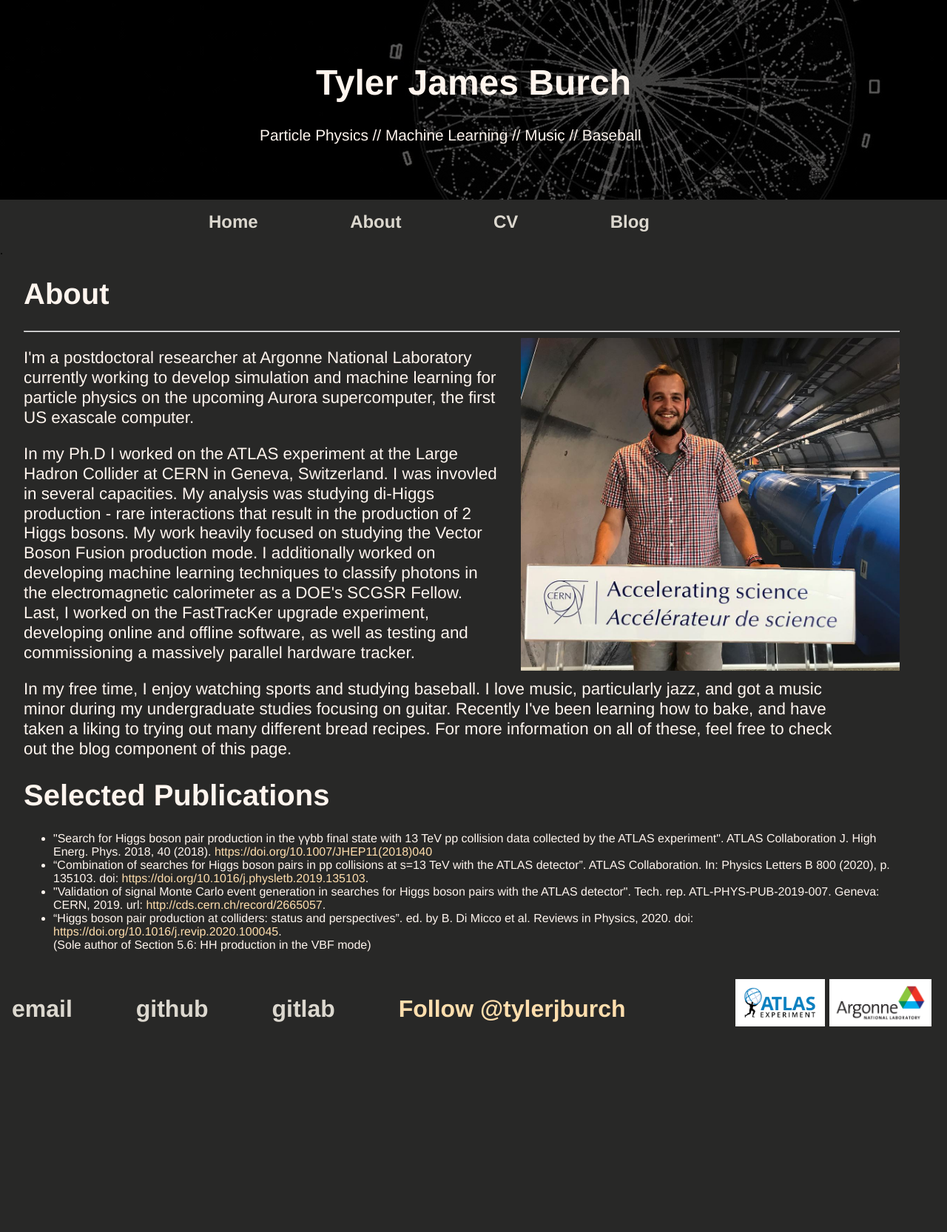
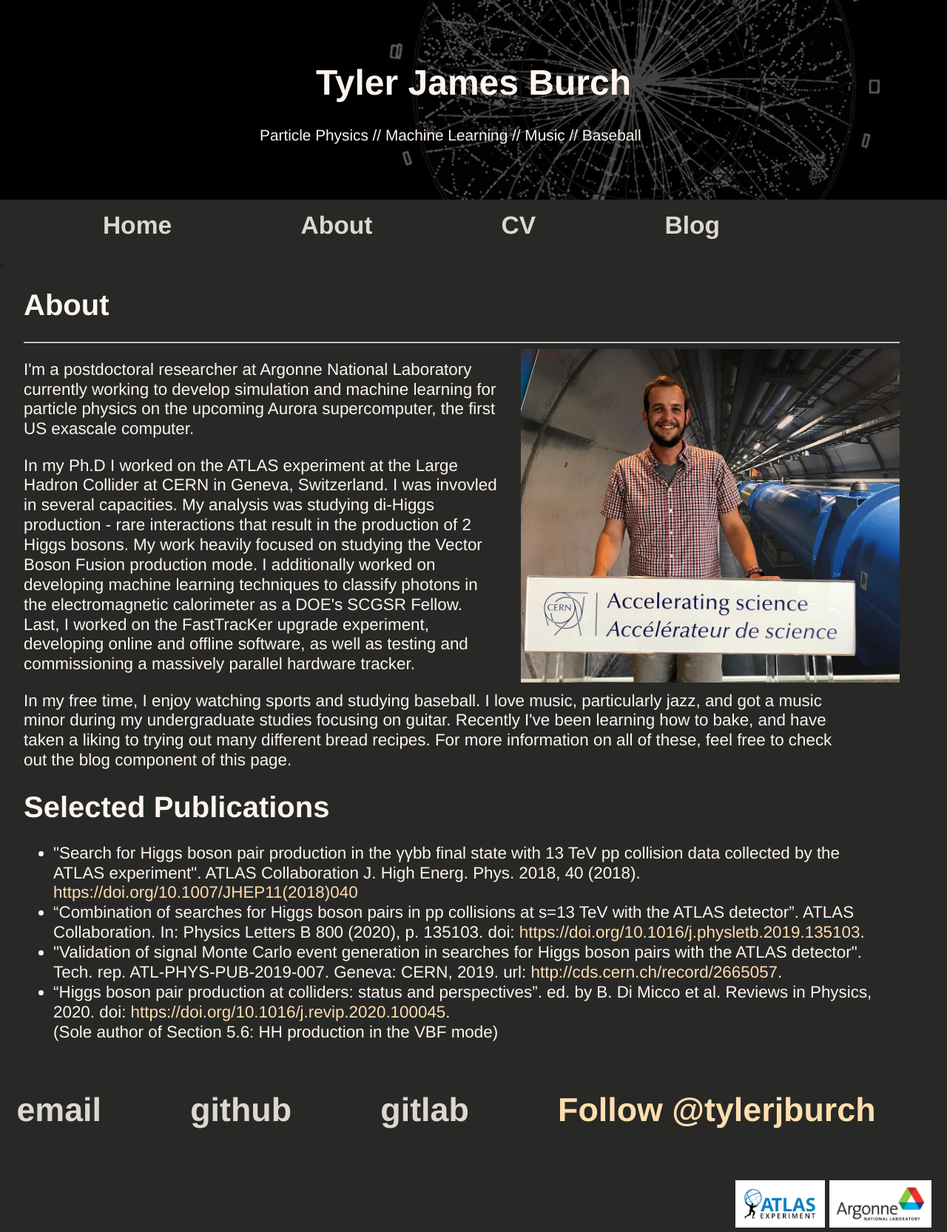
Before and after one commit to tjburch/tjburch.github.io, a Jekyll site: the page built from about/index.html, in a window 1280 px wide. Shown: the whole page at 74% size. Built offline with Jekyll 4.4.1, drawn with Linux system fonts in a browser that asks for light colours; comment, search, counter and statistics services are not loaded; before the commit the page ends 1404 px from its top, so only the background shows below that.

Commit message:
Add css for publication list

```diff
--- a/css/about.css
+++ b/css/about.css
@@ -18,6 +18,13 @@ p{
     line-height: 120%;
     padding-right: 1em;
 }
+ul{
+    font-size: 1.4em;
+    font-family:'Helvetica', 'Arial', 'Sans-Serif';
+    color: seashell;
+    line-height: 120%;
+    padding-right: 1em;
+}
 .aboutportrait{
     border-width: 25px;
     padding-left: 2em;
```
